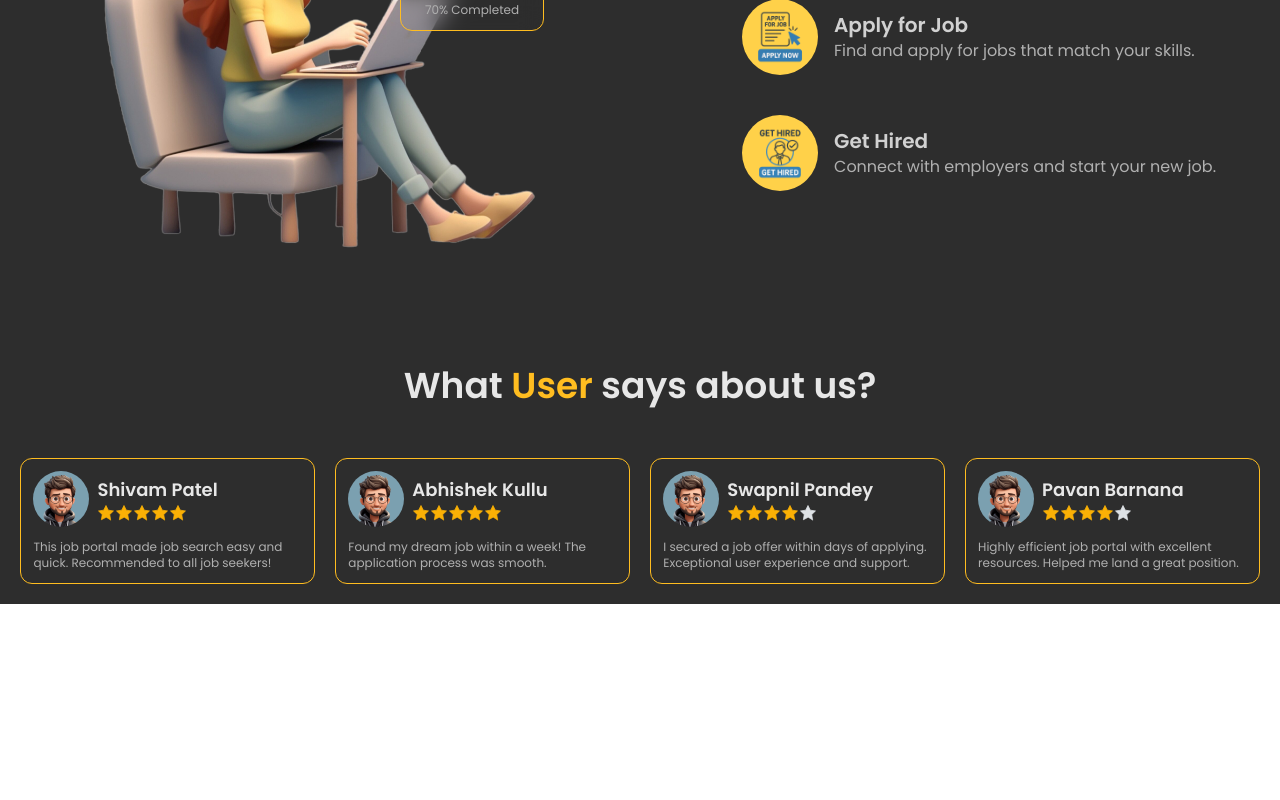
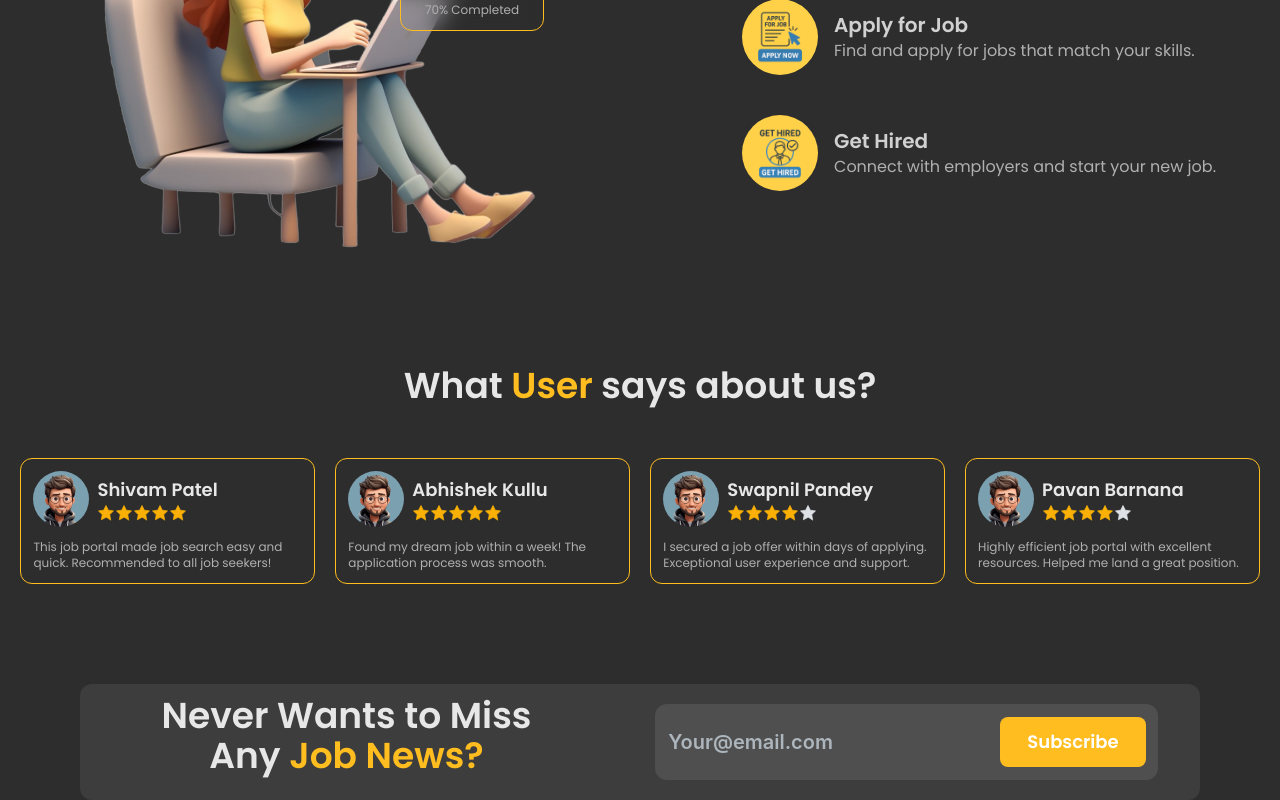
Before and after one commit to bansalhimanshu0296/job-portal, a React (Vite) app: page / in a window 1280 px wide. Shown: the part 1596-2396 px from the top of the page. Before the commit the page ends 2200 px from the top, so only its background shows below. Built offline with nearby package versions, Linux system fonts and the light colour scheme.

Commit message:
Subscription Section done (#15)
* Images added for static implementation

* Images added for static implementation. Closes #1

* Completed Organization section

* Browsing Job Categories Component

* Working section completed

* static Testimonials section completed

* subscription section completed

```diff
--- /dev/null
+++ b/src/components/LandingPage/Subscribe.tsx
@@ -0,0 +1,17 @@
+import { Button, TextInput } from "@mantine/core"
+
+const Subscribe = () => {
+    return <div className="mt-20 flex items-center bg-mine-shaft-900 mx-20 py-3 rounded-xl justify-around">
+        <div className="text-4xl w-2/5 text-center font-semibold text-mine-shaft-100 mb-3">
+            Never Wants to Miss Any <span className="text-bright-sun-400">Job News?</span>
+        </div>
+        <div className="flex gap-4 rounded-xl bg-mine-shaft-700 px-3 py-2 items-center">
+            <TextInput variant="unstyled"
+                className="[&_input]:text-mine-shaft-100 font-semibold"
+                placeholder="Your@email.com" size="xl" />
+            <Button size="lg"  className="!rounded-lg" color="brightSun.4" variant="filled">Subscribe</Button>
+        </div>
+    </div>
+}
+
+export default Subscribe
--- a/src/pages/HomePage/HomePage.tsx
+++ b/src/pages/HomePage/HomePage.tsx
@@ -4,6 +4,7 @@ import DreamJob from "../../components/LandingPage/DreamJob"
 import JobCategories from "../../components/LandingPage/JobCategories"
 import Working from "../../components/LandingPage/Working"
 import Testimonials from "../../components/LandingPage/Testimonials"
+import Subscribe from "../../components/LandingPage/Subscribe"
 
 const HomePage = () =>{
 
@@ -15,6 +16,7 @@ const HomePage = () =>{
             <JobCategories />
             <Working />
             <Testimonials />
+            <Subscribe />
         </div>
     )
 }
```
